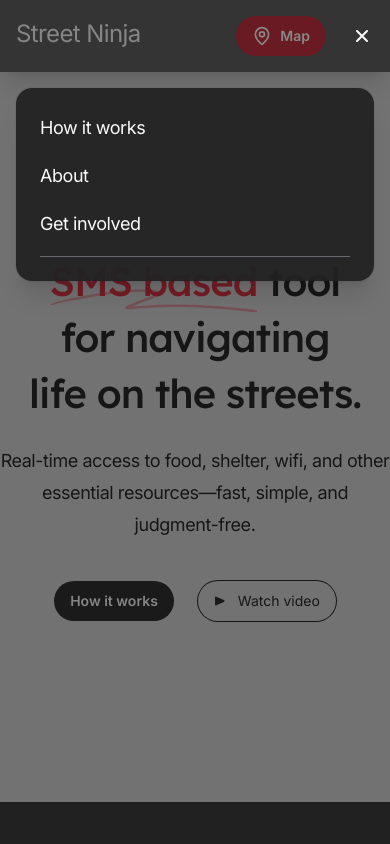
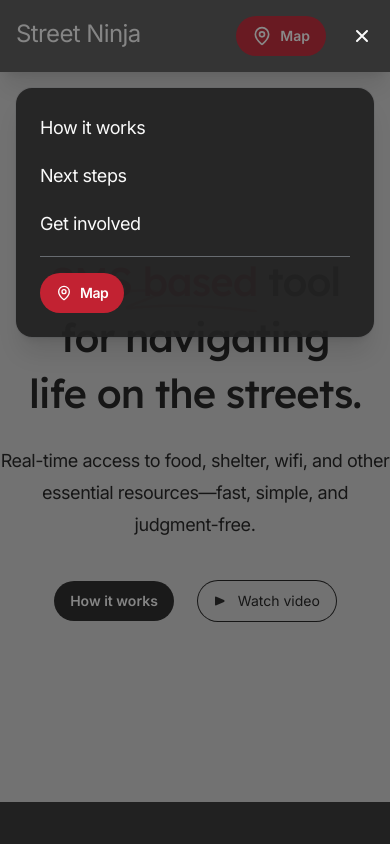
Before and after one commit to FirstFlush/website_street_ninja, a Next.js app: page / in a window 390 px wide. Both pictures are taken after a click on the button "Toggle Navigation". Shown: the top 844 px of the page. Built offline with nearby package versions, Linux system fonts and the light colour scheme.

Commit message:
Fixed mobile navigation

```diff
--- a/src/components/logo.tsx
+++ b/src/components/logo.tsx
@@ -6,6 +6,7 @@
     <div className={clsx(
       "sm:text-3xl font-normal tracking-tight text-2xl text-foreground-dark",
       "leading-[unset]",
+      "hover:text-primary",
       className
     )} {...props}>
       <h1>Street Ninja</h1>
--- a/src/components/nav/header.tsx
+++ b/src/components/nav/header.tsx
@@ -7,7 +7,7 @@
 import { NavLink } from '@/components/nav/nav-link'
 import { MapPin } from 'lucide-react'
 import MobileNavigation from './mobile-nav'
-import clsx from 'clsx'
+
 
 const Header = () => {
   const [isScrolled, setIsScrolled] = useState(false)
--- a/src/components/nav/mobile-nav-link.tsx
+++ b/src/components/nav/mobile-nav-link.tsx
@@ -1,17 +1,86 @@
 import Link from "next/link"
 import { PopoverButton } from "@headlessui/react"
 import clsx from "clsx"
+import { useRouter, usePathname } from 'next/navigation'
 
-const MobileNavLink = ({ href, children, className }: { href: string, children: React.ReactNode, className?: string }) => {
+const MobileNavLink = ({
+  href,
+  children,
+  className,
+  close
+}: {
+  href: string,
+  children: React.ReactNode,
+  className?: string,
+  close: () => void
+}) => {
+  const router = useRouter()
+  const pathname = usePathname()
+
+  const fullHref = href.startsWith('#') && pathname !== '/'
+    ? `/${href}`
+    : href
+
+  const handleClick = (e: React.MouseEvent<HTMLAnchorElement>) => {
+    e.preventDefault()
+    close()
+
+    if (href.startsWith('#')) {
+      if (window.location.pathname !== '/') {
+        router.push('/')
+        setTimeout(() => {
+          const element = document.querySelector(href)
+          element?.scrollIntoView({ behavior: 'smooth' })
+        }, 100)
+      } else {
+        const element = document.querySelector(href)
+        element?.scrollIntoView({ behavior: 'smooth' })
+      }
+    } else {
+      router.push(href)
+    }
+  }
+
   return (
-    <PopoverButton as={Link} href={href} className={clsx(
-      'block w-full p-2',
-      'active:text-amber-300',
-      className
-    )}>
+    <PopoverButton
+      as={Link}
+      href={fullHref}
+      onClick={handleClick}
+      className={clsx(
+        'block w-full p-2',
+        'active:text-primary',
+        'max-w-fit',
+        className
+      )}
+    >
       {children}
     </PopoverButton>
   )
 }
 
-export default MobileNavLink;
+export default MobileNavLink
+
+
+
+
+
+
+
+
+// import Link from "next/link"
+// import { PopoverButton } from "@headlessui/react"
+// import clsx from "clsx"
+
+// const MobileNavLink = ({ href, children, className }: { href: string, children: React.ReactNode, className?: string }) => {
+//   return (
+//     <PopoverButton as={Link} href={href} className={clsx(
+//       'block w-full p-2',
+//       'active:text-primary',
+//       className
+//     )}>
+//       {children}
+//     </PopoverButton>
+//   )
+// }
+
+// export default MobileNavLink;
--- a/src/components/nav/mobile-nav.tsx
+++ b/src/components/nav/mobile-nav.tsx
@@ -1,18 +1,20 @@
+
 import {
   Popover,
   PopoverButton,
   PopoverBackdrop,
   PopoverPanel,
 } from '@headlessui/react'
+import { Button } from '../ui/Button'
 import MobileNavIcon from './mobile-nav-icon'
 import MobileNavLink from './mobile-nav-link'
-import { MapIcon } from 'lucide-react'
-
+import { MapPin } from 'lucide-react'
 
 const MobileNavigation = () => {
-
   return (
     <Popover>
+      {({ close }) => (
+        <>
           <PopoverButton
             className="relative z-10 flex h-8 w-8 items-center justify-center focus:not-data-focus:outline-hidden"
             aria-label="Toggle Navigation"
@@ -22,25 +24,91 @@
           <PopoverBackdrop
             transition
             className="inset-0 bg-background-dark/50 duration-150 data-closed:opacity-0 data-enter:ease-out data-leave:ease-in"
-          style={{backgroundColor:"color-mix(in oklab, #121212 50%, transparent)", position:"fixed"}}
+            style={{
+              backgroundColor: "color-mix(in oklab, #121212 50%, transparent)",
+              position: "fixed"
+            }}
           />
           <PopoverPanel
             transition
             className="absolute inset-x-0 top-full mt-4 flex origin-top flex-col rounded-2xl bg-background-dark/95 p-4 text-lg tracking-tight text-foreground-dark ring-1 shadow-xl ring-slate-900/5 data-closed:scale-95 data-closed:opacity-0 data-enter:duration-150 data-enter:ease-out data-leave:duration-100 data-leave:ease-in"
           >
-          <MobileNavLink href="#how-it-works">How it works</MobileNavLink>
-          <MobileNavLink href="#about">About</MobileNavLink>
-          <MobileNavLink href="#get-involved">Get involved</MobileNavLink>
+            <MobileNavLink href="#how-it-works" close={close}>How it works</MobileNavLink>
+            <MobileNavLink href="#next-steps" close={close}>Next steps</MobileNavLink>
+            <MobileNavLink href="#get-involved" close={close}>Get involved</MobileNavLink>
             <hr className="m-2 border-slate-300/40" />
-          {/* <MobileNavLink href="/map" className="flex"> */}
-            {/* <div className="rounded-full p-2 bg-primary-dark-10">
-              <MapPin height={16} width={16} />
-            </div><div className="pl-2">Map</div> */}
-          {/* </MobileNavLink> */}
+            <MobileNavLink href="/map" className="flex max-w-fit" close={close}>
+              <Button variant="solid" color="primary">
+                <MapPin height={16} width={16} /> <span className="pl-2">Map</span>
+              </Button>
+            </MobileNavLink>
           </PopoverPanel>
+        </>
+      )}
     </Popover>
   )
 }
 
+export default MobileNavigation
 
-export default MobileNavigation;
+
+
+
+
+
+
+
+
+
+
+
+
+
+
+
+// import {
+//     Popover,
+//     PopoverButton,
+//     PopoverBackdrop,
+//     PopoverPanel,
+//   } from '@headlessui/react'
+// import MobileNavIcon from './mobile-nav-icon'
+// import MobileNavLink from './mobile-nav-link'
+// import { MapIcon } from 'lucide-react'
+
+
+// const MobileNavigation = () => {
+
+//     return (
+//       <Popover>
+//         <PopoverButton
+//           className="relative z-10 flex h-8 w-8 items-center justify-center focus:not-data-focus:outline-hidden"
+//           aria-label="Toggle Navigation"
+//         >
+//           {({ open }) => <MobileNavIcon open={open} />}
+//         </PopoverButton>
+//         <PopoverBackdrop
+//           transition
+//           className="inset-0 bg-background-dark/50 duration-150 data-closed:opacity-0 data-enter:ease-out data-leave:ease-in"
+//           style={{backgroundColor:"color-mix(in oklab, #121212 50%, transparent)", position:"fixed"}}
+//         />
+//         <PopoverPanel
+//           transition
+//           className="absolute inset-x-0 top-full mt-4 flex origin-top flex-col rounded-2xl bg-background-dark/95 p-4 text-lg tracking-tight text-foreground-dark ring-1 shadow-xl ring-slate-900/5 data-closed:scale-95 data-closed:opacity-0 data-enter:duration-150 data-enter:ease-out data-leave:duration-100 data-leave:ease-in"
+//         >
+//           <MobileNavLink href="#how-it-works">How it works</MobileNavLink>
+//           <MobileNavLink href="#next-steps">Next steps</MobileNavLink>
+//           <MobileNavLink href="#get-involved">Get involved</MobileNavLink>
+//           <hr className="m-2 border-slate-300/40" />
+//           {/* <MobileNavLink href="/map" className="flex"> */}
+//             {/* <div className="rounded-full p-2 bg-primary-dark-10">
+//               <MapPin height={16} width={16} />
+//             </div><div className="pl-2">Map</div> */}
+//           {/* </MobileNavLink> */}
+//         </PopoverPanel>
+//       </Popover>
+//     )
+//   }
+
+
+// export default MobileNavigation;
--- a/src/components/nav/nav-link.tsx
+++ b/src/components/nav/nav-link.tsx
@@ -1,5 +1,6 @@
 import Link from 'next/link'
 import clsx from 'clsx'
+import { useRouter, usePathname } from 'next/navigation'
 
 export function NavLink({
   href,
@@ -10,24 +11,106 @@
   children: React.ReactNode,
   className?: string,
 }) {
+  const router = useRouter();
+  const pathname = usePathname();
+
+  const fullHref = href.startsWith('#') && pathname !== '/'
+    ? `/${href}`
+    : href
+
+  const handleClick = (e: React.MouseEvent<HTMLAnchorElement>) => {
+    e.preventDefault()
+
+    // If it's a hash link
+    if (href.startsWith('#')) {
+      // If we're not already on the home page
+      if (window.location.pathname !== '/') {
+        router.push('/')
+        setTimeout(() => {
+          const element = document.querySelector(href)
+          element?.scrollIntoView({ behavior: 'smooth' })
+        }, 100)
+      } else {
+        // If we're already on home page, just scroll
+        const element = document.querySelector(href)
+        element?.scrollIntoView({ behavior: 'smooth' })
+      }
+    } else {
+      router.push(href)
+    }
+  }
+
   return (
     <Link
-      href={href}
-      // className="inline-block rounded-lg px-2 py-1 text-sm text-slate-700 hover:bg-slate-100 hover:text-slate-900"
+      href={fullHref}
+      onClick={handleClick}
       className={clsx(
         "inline-block rounded-full px-4 py-2 text-md",
         "text-foreground-dark/70 hover:bg-background-dark/70 hover:text-white",
         "transition-colors duration-300",
         className,
       )}
-      // className={clsx(
-      //   "inline-block rounded-lg px-4 py-2 text-md",
-      //   "text-foreground-dark/70 hover:text-foreground-dark hover:bg-background-dark/70",
-      //   "transition-colors duration-300",
-      //   className,
-      // )}
     >
       {children}
     </Link>
   )
 }
+
+
+
+
+
+
+
+
+
+
+
+
+
+
+
+
+
+
+
+
+
+
+
+
+
+
+// import Link from 'next/link'
+// import clsx from 'clsx'
+
+// export function NavLink({
+//   href,
+//   children,
+//   className,
+// }: {
+//   href: string
+//   children: React.ReactNode,
+//   className?: string,
+// }) {
+//   return (
+//     <Link
+//       href={href}
+//       // className="inline-block rounded-lg px-2 py-1 text-sm text-slate-700 hover:bg-slate-100 hover:text-slate-900"
+//       className={clsx(
+//         "inline-block rounded-full px-4 py-2 text-md",
+//         "text-foreground-dark/70 hover:bg-background-dark/70 hover:text-white",
+//         "transition-colors duration-300",
+//         className,
+//       )}
+//       // className={clsx(
+//       //   "inline-block rounded-lg px-4 py-2 text-md",
+//       //   "text-foreground-dark/70 hover:text-foreground-dark hover:bg-background-dark/70",
+//       //   "transition-colors duration-300",
+//       //   className,
+//       // )}
+//     >
+//       {children}
+//     </Link>
+//   )
+// }
--- a/src/components/sections/faqs/faqs.tsx
+++ b/src/components/sections/faqs/faqs.tsx
@@ -13,7 +13,7 @@
       className="relative overflow-hidden bg-slate-50 py-20 sm:py-32"
     >
       <Image
-        className="absolute top-0 left-1/2 max-w-none -translate-y-1/4 translate-x-[-30%]"
+        className="absolute select-none top-0 left-1/2 max-w-none -translate-y-1/4 translate-x-[-30%]"
         src={backgroundImage}
         alt=""
         width={1558}
--- a/src/components/sections/next-steps/next-steps.tsx
+++ b/src/components/sections/next-steps/next-steps.tsx
@@ -5,14 +5,14 @@
 
 export function NextSteps() {
   return (
-    <section id="next-steps" className="pb-14 sm:pb-20 lg:pb-32">
+    <section id="next-steps" className="pt-14 sm:pt-20 lg:pt-32  pb-14 sm:pb-20 lg:pb-32">
       <Container>
         <div className="mx-auto max-w-2xl md:text-center">
           <h2 className="font-display text-3xl tracking-tight text-slate-900 sm:text-4xl">
             The next steps
           </h2>
           <p className="mt-4 text-lg tracking-tight text-slate-700">
-            This project works, but to reach more people, we need funding, better data, and more awareness. If you can help, let’s connect.
+            To make this project a reality, we need developers, funders, and data providers. If you can help, let’s connect.
           </p>
         </div>
         <NextStepsMobile />
--- a/src/components/sections/why-it-matters/why-it-matters.tsx
+++ b/src/components/sections/why-it-matters/why-it-matters.tsx
@@ -8,7 +8,7 @@
     <section
       id="secondary-features"
       aria-label="Features for simplifying everyday business tasks"
-      className="pt-20 pb-14 sm:pt-32 sm:pb-20 lg:pb-32"
+      className="pt-20 sm:pt-32"
     >
       <Container>
         <div className="mx-auto max-w-2xl md:text-center">
--- a/src/styles/tailwind.css
+++ b/src/styles/tailwind.css
@@ -49,6 +49,11 @@
   box-sizing: border-box;
 }
 
+::selection {
+  color: white;
+  background-color: #db3c4c;
+}
+
 html {
     scroll-behavior: smooth;
     font-size: 16px;
```
Also changed, not shown: src/components/ui/Button.tsx (+4 -4 lines). Lines whose indentation alone changed are shown as unchanged.
